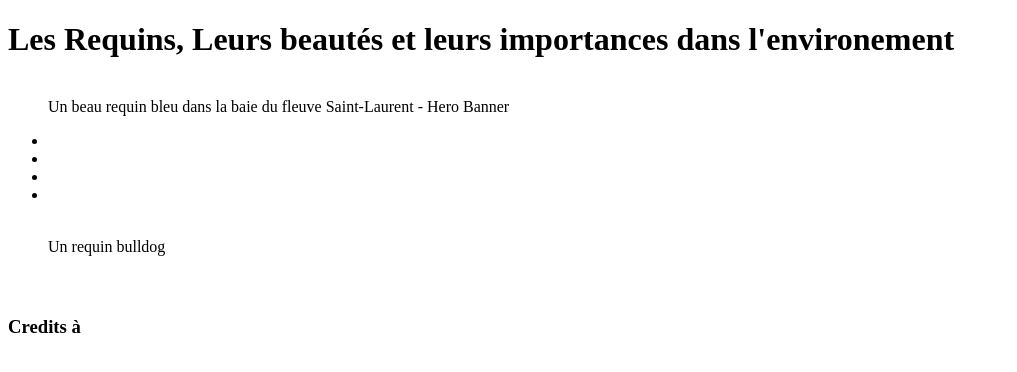
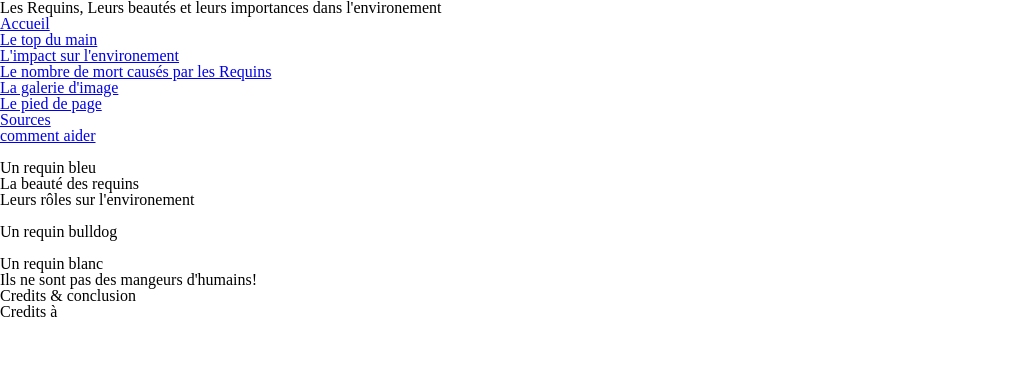
Before and after one commit to WilsonGravel-Emile/1w1-tpfinal, a plain HTML site: page index.html in a window 1280 px wide. Shown: the whole page, without its empty margins (0-1017 px from the left). Drawn offline with Linux system fonts and the light colour scheme.

Commit message:
ajout final de la struture html et debut du css

```diff
--- a/index.html
+++ b/index.html
@@ -4,51 +4,66 @@
     <meta charset="UTF-8" />
     <meta name="viewport" content="width=device-width, initial-scale=1.0" />
     <meta name="author" content="Emile Lucas Wilson" />
-    <link rel="stylesheet" href="style.css">
+    <link rel="stylesheet" href="assets/css/styles.css">
     <script src="assets/js/script.js" defer></script>
     <title>Tp-final de Emile</title>
   </head>
   <body>
     <header>
+      <section class="hero-banner">
+        <section class="hero-text">
           <h1>
             Les Requins, Leurs beautés et leurs importances dans l'environement
           </h1>
       <!-- Hero banner -->
-      <figure>
-        <img src="" alt="" />
-        <figcaption>
-          Un beau requin bleu dans la baie du fleuve Saint-Laurent - Hero Banner
-        </figcaption>
-      </figure>
           <nav>
             <ul>
-          <li><a href="#"></a></li>
-          <li><a href="#"></a></li>
-          <li><a href="#"></a></li>
-          <li><a href="#"></a></li>
+              <li><a href="#">Accueil</a>
+                  <ul class="sous-menu">
+              <!-- demander au prof des meilleurs nom pour les liens -->
+                    <li><a href="#beaute">Le top du main </a></li>
+                    <li><a href="#impact">L'impact sur l'environement</a></li>
+                    <li><a href="#man-eater">Le nombre de mort causés par les Requins</a></li>
+                    <li><a href="#galerie-image">La galerie d'image</a></li>
+                    <li><a href="#conclusion">Le pied de page</a></li>
+                  </ul>
+              </li>
+              <li><a href="#">Sources</a>
+                <ul class="sous-menu">
+                  <li><a href=""></a></li>
+                  <li><a href=""></a></li>
+                  <li><a href=""></a></li>
+            <!-- et sûrement plus -->
+                </ul>
+              </li>
+              <li><a href="#">comment aider</a></li>
+          <!-- plus de vidéo -->
             </ul>
           </nav>
+        </section>
+      </section>
     </header>
     <main>
       <!-- à coté de la figure -->
-      <section class="beaute">
+      <section id="beaute">
         <figure>
           <img src="" alt="" />
-          <figcaption>Un requin bulldog</figcaption>
+          <figcaption>Un requin bleu</figcaption>
         </figure>
         <div>
-          <h2></h2>
+          <h2>La beauté des requins</h2>
           <p></p>
         </div>
       </section>
-      <article class="impact">
-        <section>
-          <h2></h2>
+      <article id="impact">
+          <h2>Leurs rôles sur l'environement</h2>
           <nav></nav>
           <h3></h3>
           <p></p>
-        <section>
-        <figure></figure>
+        <figure>
+          <img src="" alt="">
+          <figcaption>Un requin bulldog</figcaption>
+        </figure>
         <!-- statistique en dessous de tout -->
         <table>
           <thead></thead>
@@ -56,10 +71,13 @@
           <tfoot></tfoot>
         </table>
       </article>
-      <section class="man-eater">
-        <figure></figure>
+      <section id="man-eater">
+        <figure>
+          <img src="" alt="">
+          <figcaption>Un requin blanc</figcaption>
+        </figure>
         <div>
-          <h2></h2>
+          <h2>Ils ne sont pas des mangeurs d'humains!</h2>
           <p></p>
         </div>
         <table>
@@ -70,16 +88,23 @@
       </section>
       <form>
       </form>
-      <section class="galerie d'image"></section>
+      <section id="galerie-image"></section>
     </main>
     <footer>
-      <section class="conclusion">
-        <h2></h2>
+      <section id="conclusion">
+        <h2>Credits & conclusion</h2>
         <p></p>
-      </section>
         <div></div>
         <h3>Credits à</h3>
-        <nav></nav>
+        <nav>
+          <ul>
+          <li></li>
+          <li></li>
+          <li></li>
+          <li></li>
+        </ul>
+        </nav>
+      </section>
     </footer>
   </body>
 </html>
```
Lines whose indentation alone changed are shown as unchanged.
